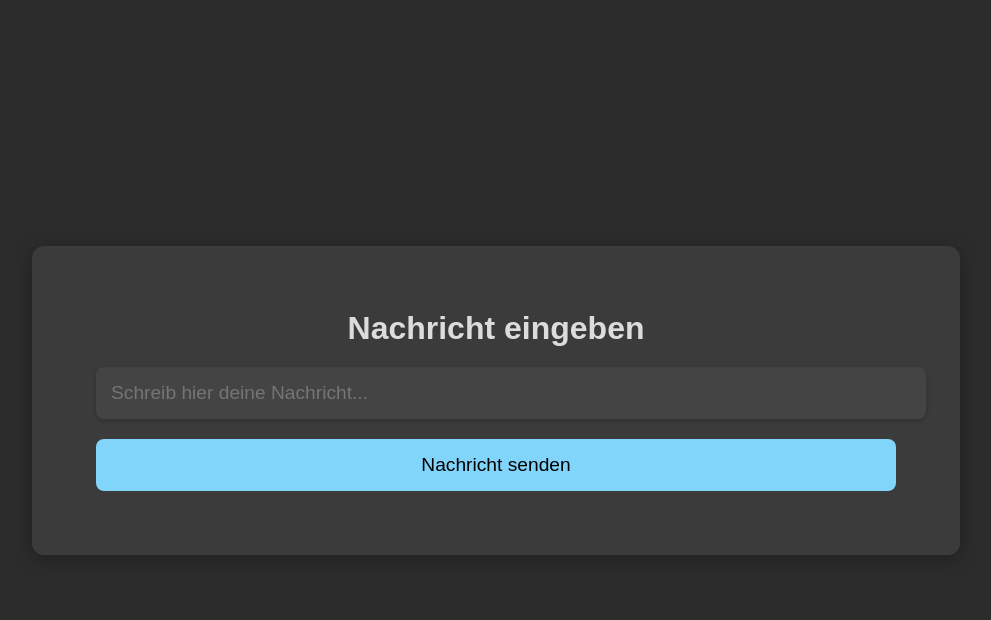
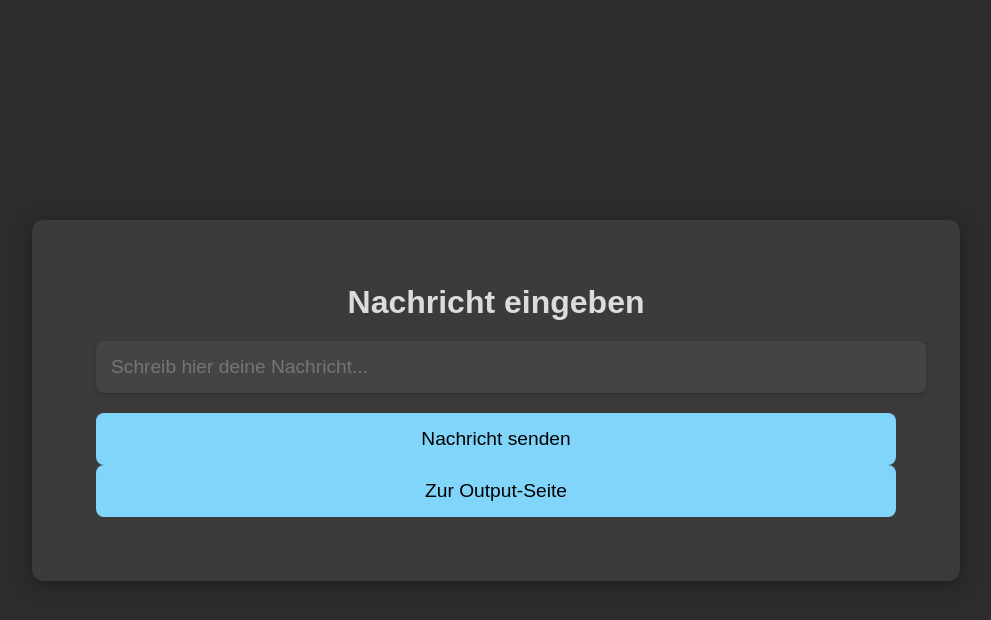
Before and after one commit to Katwizel/kprompt, a Flask app: page / in a window 1280 px wide. Shown: the top 620 px of the page, without its empty margins (144-1135 px from the left). Run offline with Flask 3, Linux system fonts and the light colour scheme.

Commit message:
Update input.html

```diff
--- a/templates/input.html
+++ b/templates/input.html
@@ -139,6 +139,8 @@
         <div class="header">Nachricht eingeben</div>
         <input type="text" id="messageInput" placeholder="Schreib hier deine Nachricht...">
         <button onclick="postMessage()">Nachricht senden</button>
+        <!-- Button für die Weiterleitung zur Output-Seite -->
+        <button onclick="window.location.href='/output'">Zur Output-Seite</button>
     </div>
 </body>
 </html>
```
